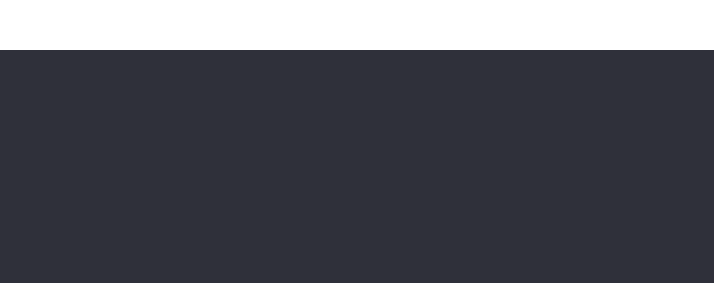
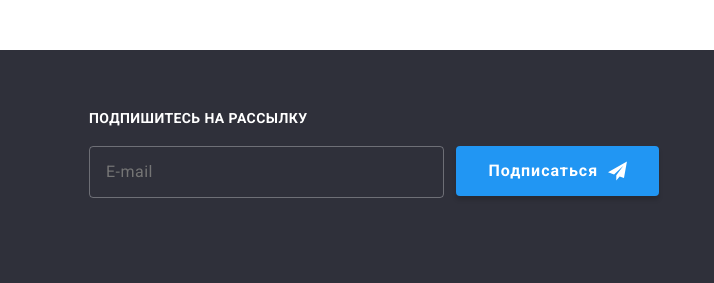
Before and after one commit to ViktoriiaFedoryshcheva/goit-markup-hw-06, a plain HTML site: page portfolio.html in a window 1280 px wide. Shown: the part 1594-1877 px from the top of the page, 566-1280 px from the left. Drawn offline with nearby package versions, Linux system fonts and the light colour scheme.

Commit message:
forma in portfolio

```diff
--- a/portfolio.html
+++ b/portfolio.html
@@ -274,6 +274,21 @@
 						</li>
 					</ul>
 				</div>
+				<div class="container mail_input">
+					<form>
+						<p class="subscribe">Подпишитесь на рассылку</p>
+						<div class="input_block">
+							<input class="input" type="email" name="email" placeholder="E-mail" />
+
+							<button type="button" class="button">
+								Подписаться
+								<svg class="icon_link" width="24" height="24">
+									<use href="./images_svg/sprite.svg#icon_send"></use>
+								</svg>
+							</button>
+						</div>
+					</form>
+				</div>
 			</div>
 		</footer>
 	</body>
```
